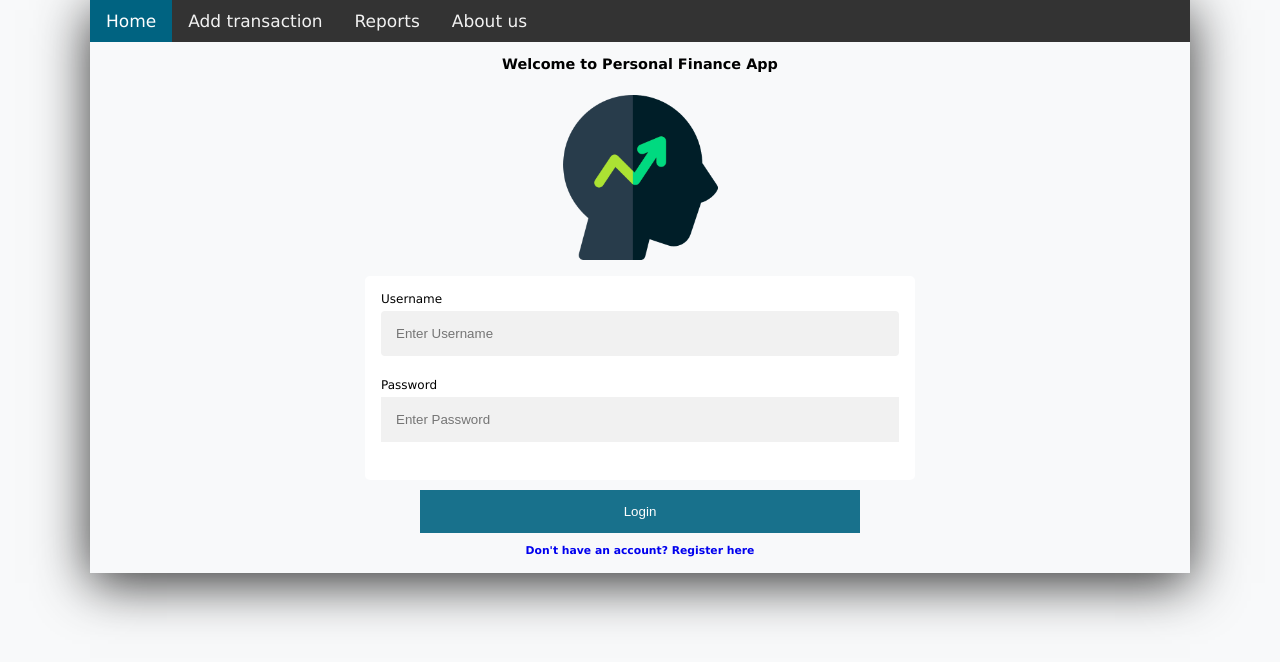
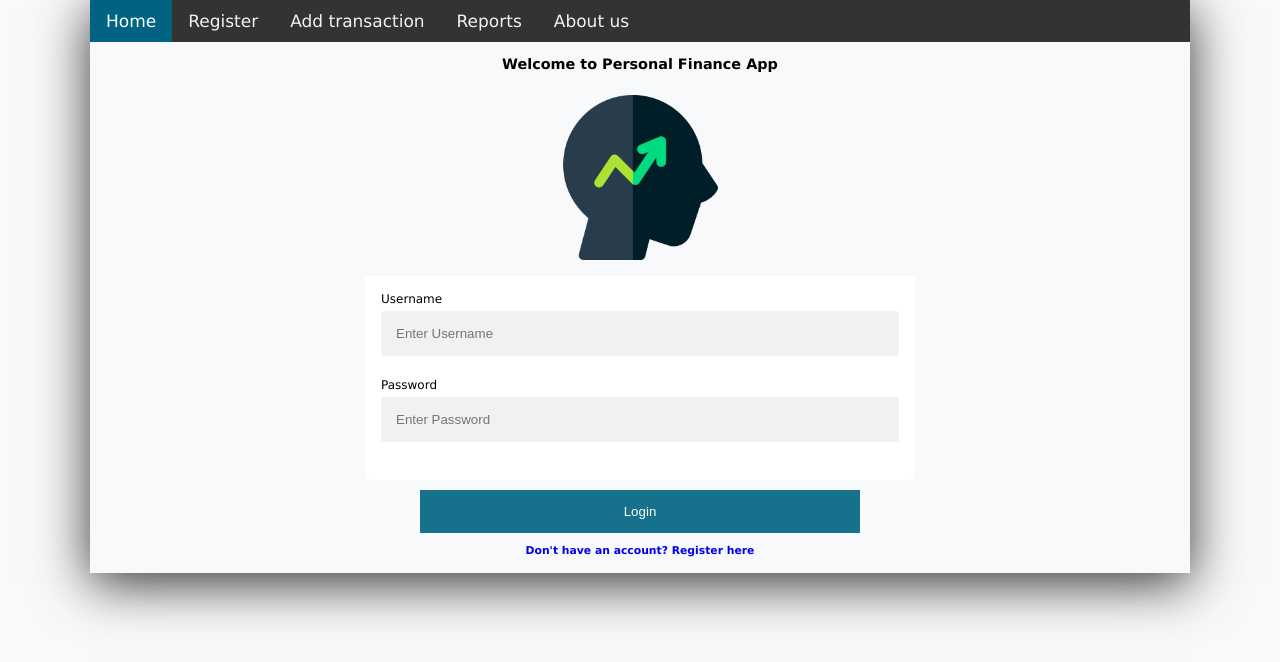
Before and after one commit to khanhbrandy/CSIS3275, a Vue app in the folder FrontEnd/vuefinance/: page / in a window 1280 px wide. Shown: the top 662 px of the page. Built offline with nearby package versions, Linux system fonts and the light colour scheme.

Commit message:
add navbar

```diff
--- a/FrontEnd/vuefinance/src/components/Navigation.vue
+++ b/FrontEnd/vuefinance/src/components/Navigation.vue
@@ -2,7 +2,8 @@
     <div>
         <div class="topnav">
             <a class="active" href="/">Home</a>
-            <a href="/register">Add transaction</a>
+            <a href="/register">Register</a>
+            <a href="/transaction">Add transaction</a>
             <a href="/report">Reports</a>
             <a href="#">About us</a>
         </div>
```
